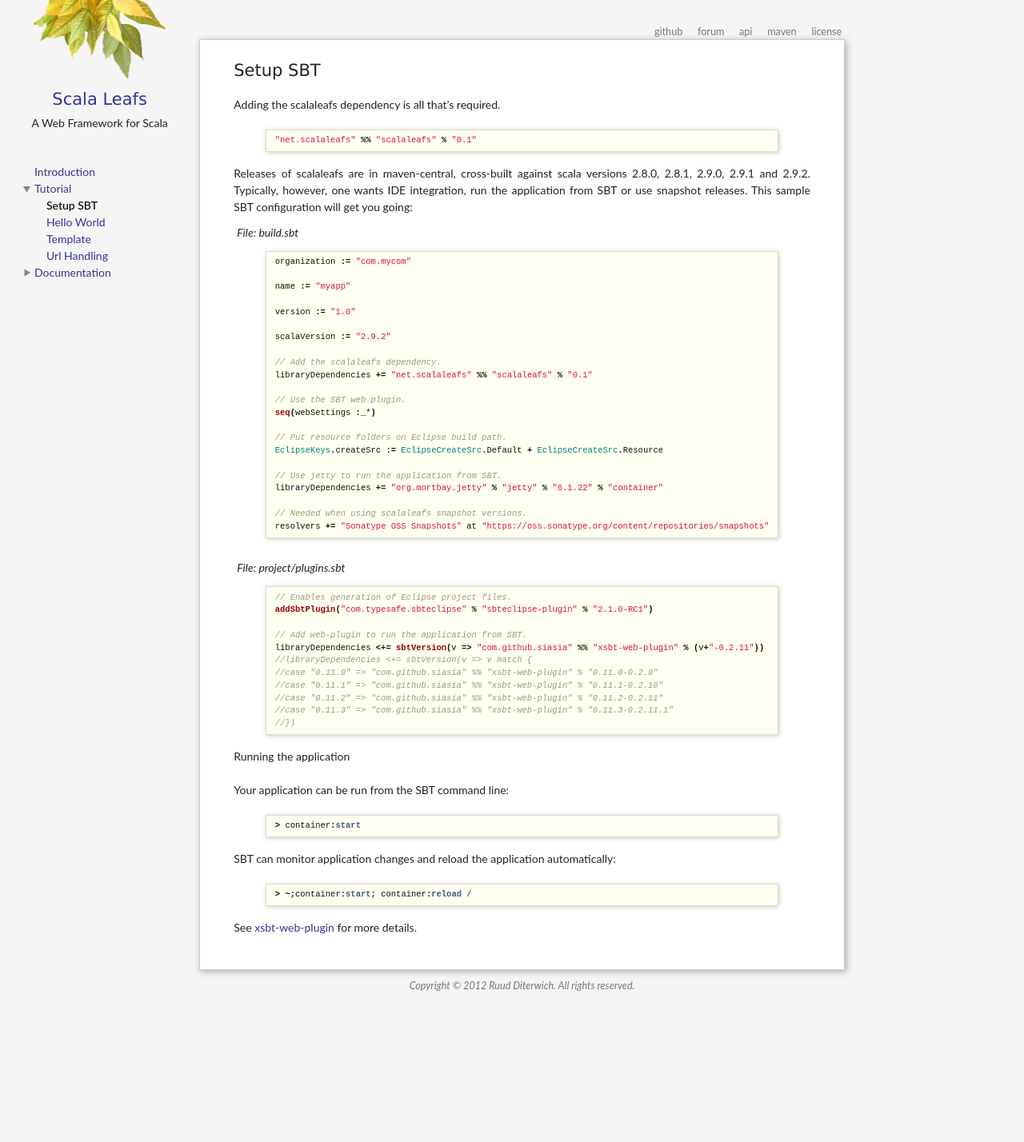
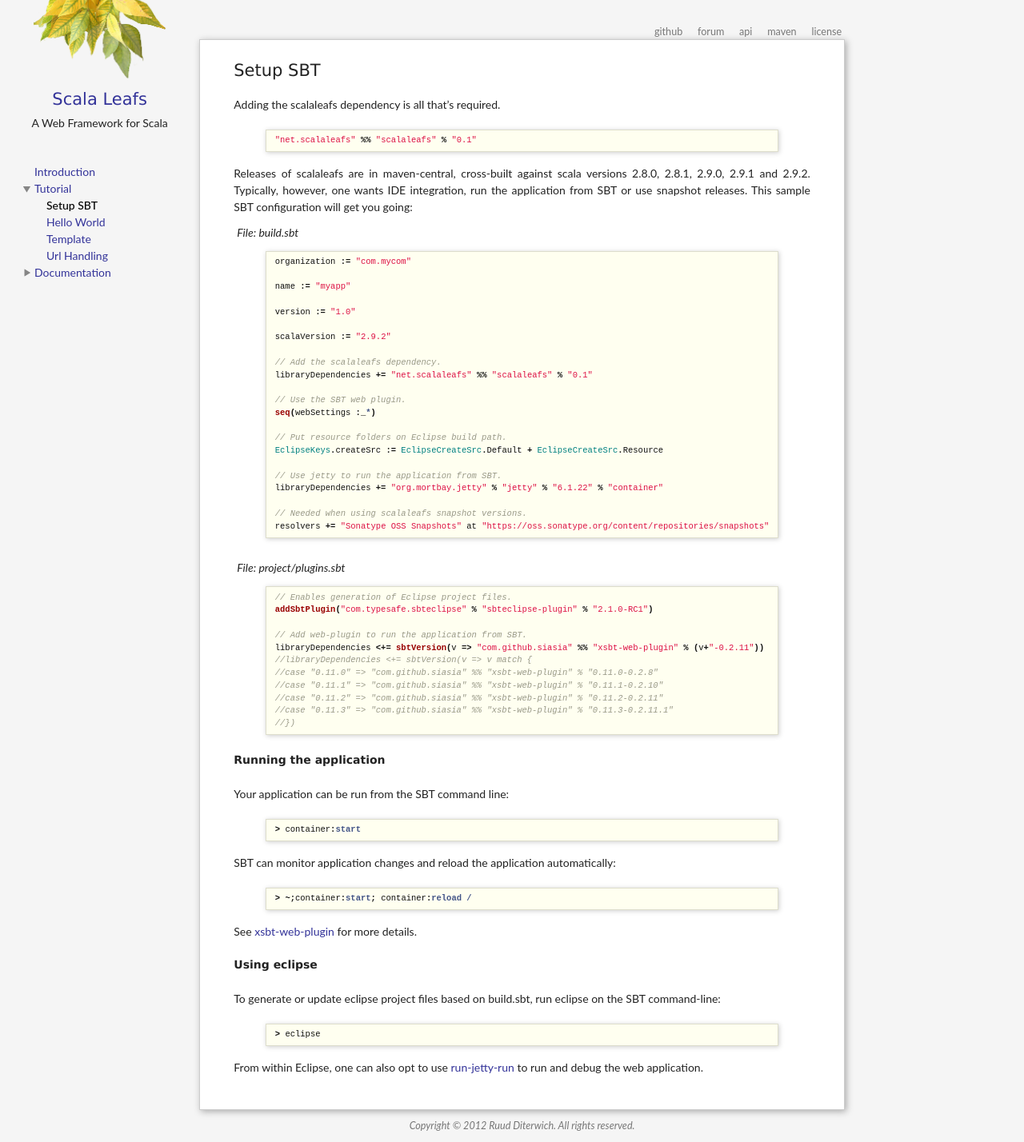
Before and after one commit to scalastuff/scalaleafs, a Jekyll site: the page built from setup-sbt.md, in a window 1280 px wide. Shown: the whole page at 80% size. Built offline with Jekyll 4.4.1, drawn with Linux system fonts in a browser that asks for light colours; before the commit the page ends 1253 px from its top, so only the background shows below that.

Commit message:
Updated setup-sbt.md

```diff
--- a/setup-sbt.md
+++ b/setup-sbt.md
@@ -53,7 +53,7 @@ libraryDependencies <+= sbtVersion(v => "com.github.siasia" %% "xsbt-web-plugin"
 //})
 {% endhighlight %}
 
-Running the application
+## Running the application
 
 Your application can be run from the SBT command line:
 
@@ -68,3 +68,13 @@ SBT can monitor application changes and reload the application automatically:
 {% endhighlight %}
 
 See [xsbt-web-plugin](https://github.com/siasia/xsbt-web-plugin/wiki) for more details.
+
+## Using eclipse
+
+To generate or update eclipse project files based on build.sbt, run eclipse on the SBT command-line:
+
+{% highlight scala %}
+> eclipse
+{% endhighlight %}
+
+From within Eclipse, one can also opt to use [run-jetty-run](http://code.google.com/p/run-jetty-run/) to run and debug the web application.
```
